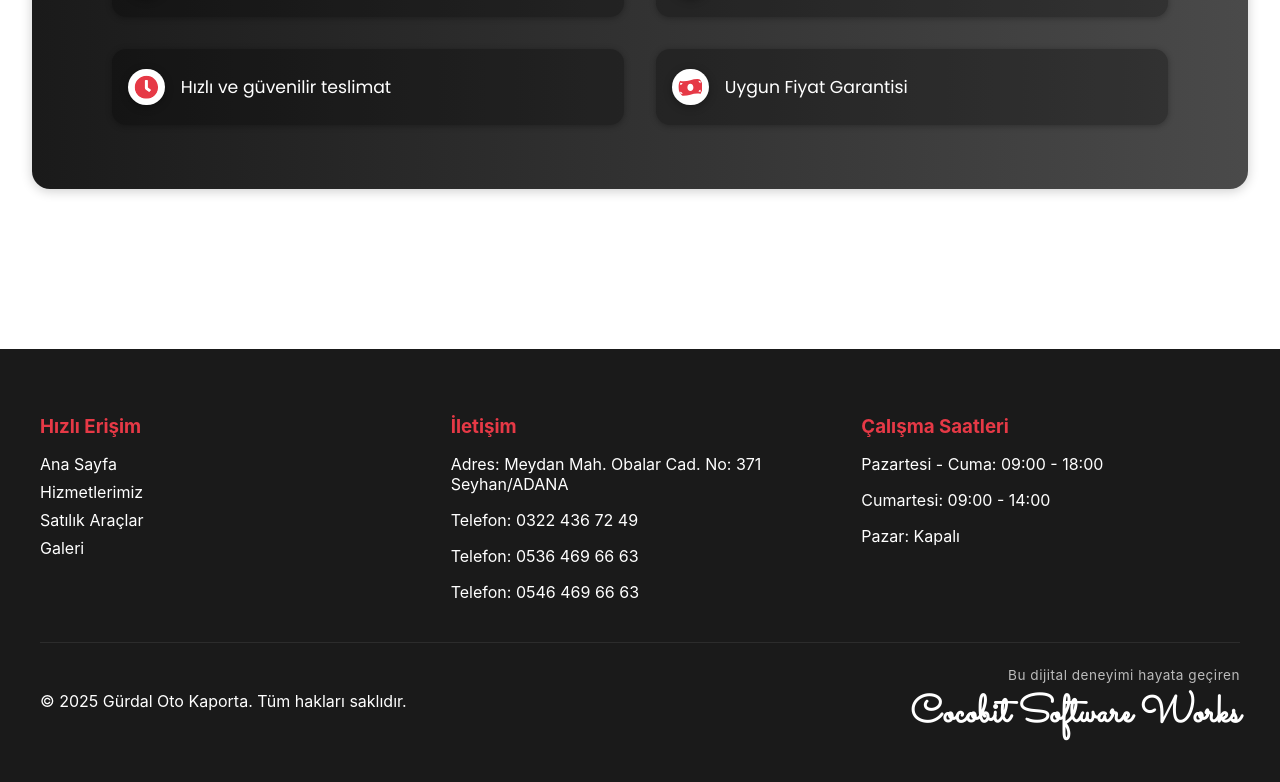
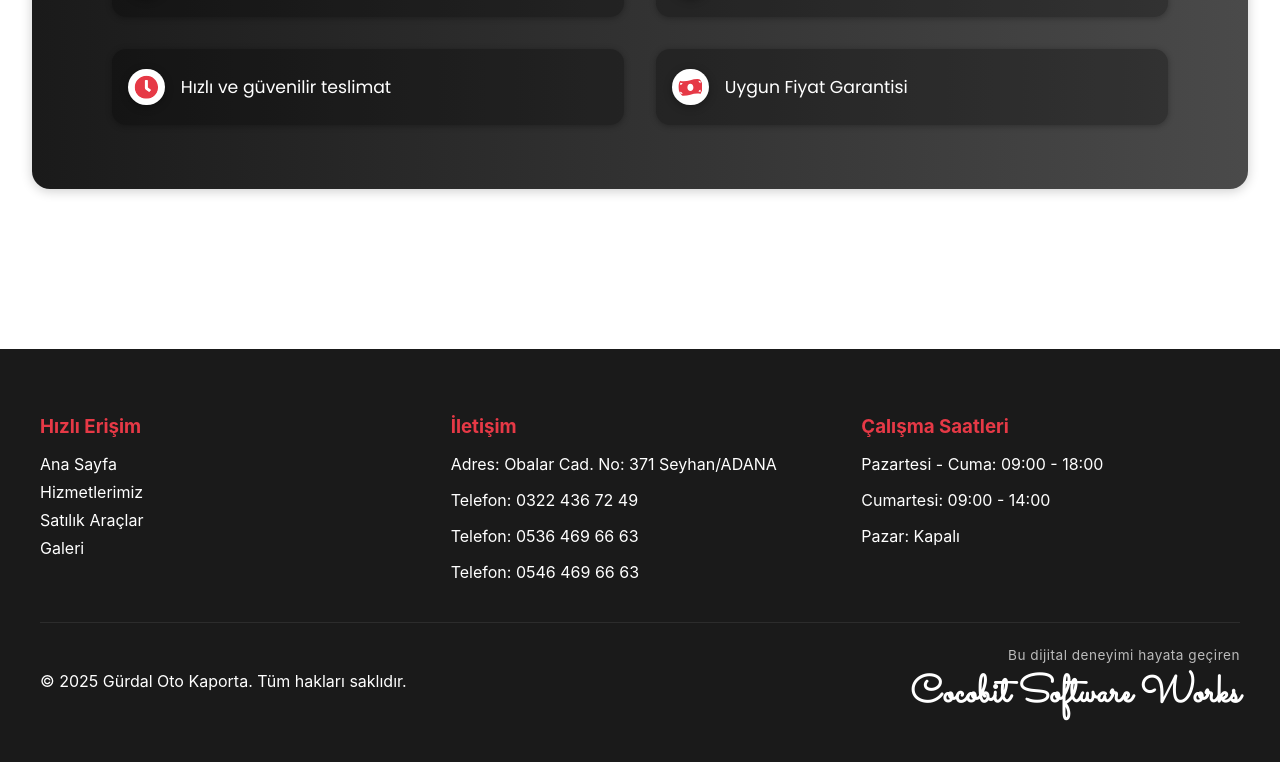
Before and after one commit to nadidebeyza/gurdal-oto-kaporta, a React (Create React App) app: page / in a window 1280 px wide. Shown: the part 1575-2357 px from the top of the page. Built offline with nearby package versions, Linux system fonts and the light colour scheme; no server answers.

Commit message:
minor adjs.

```diff
--- a/src/components/Footer.js
+++ b/src/components/Footer.js
@@ -118,7 +118,7 @@ function Footer() {
 
         <FooterSection>
           <h3>İletişim</h3>
-          <ContactInfo>Adres: Meydan Mah. Obalar Cad. No: 371 Seyhan/ADANA</ContactInfo>
+          <ContactInfo>Adres: Obalar Cad. No: 371 Seyhan/ADANA</ContactInfo>
           <ContactInfo>Telefon: 0322 436 72 49</ContactInfo>
           <ContactInfo>Telefon: 0536 469 66 63</ContactInfo>
           <ContactInfo>Telefon: 0546 469 66 63</ContactInfo>
--- a/src/pages/Contact.js
+++ b/src/pages/Contact.js
@@ -186,7 +186,7 @@ function Contact() {
               <FaPhone /> 0546 469 66 63
             </InfoItem>
             <InfoItem>
-              <FaMapMarkerAlt /> Meydan Mah. Obalar Cad. No: 371 Seyhan/ADANA
+              <FaMapMarkerAlt /> Obalar Cad. No: 371 Seyhan/ADANA
             </InfoItem>
             <InfoItem>
               <FaClock /> Pazartesi - Cumartesi: 08:30 - 18:30
@@ -197,7 +197,7 @@ function Contact() {
         <ContactSection>
           <h2>Mesaj Gönderin</h2>
           <ContactForm
-            action="https://formsubmit.co/nadidebeyzadokur@gmail.com"
+            action="https://formsubmit.co/gurdalotokaporta@gmail.com"
             method="POST"
           >
             <input type="hidden" name="_captcha" value="false" />
```
